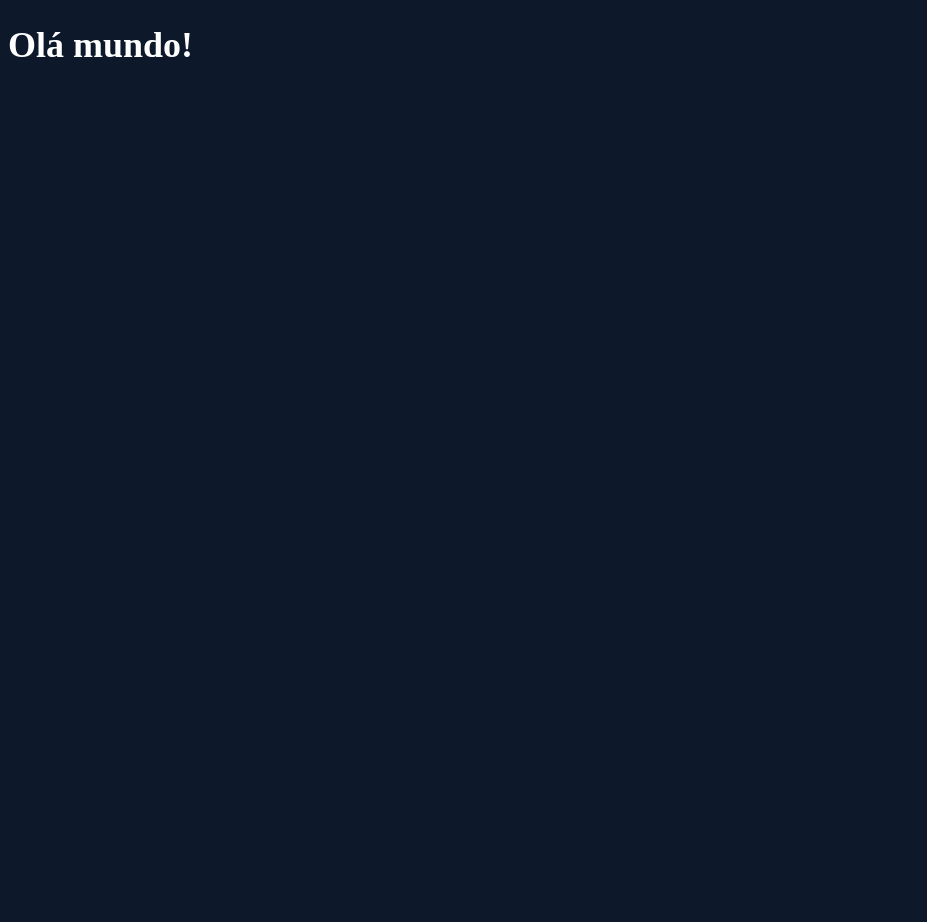
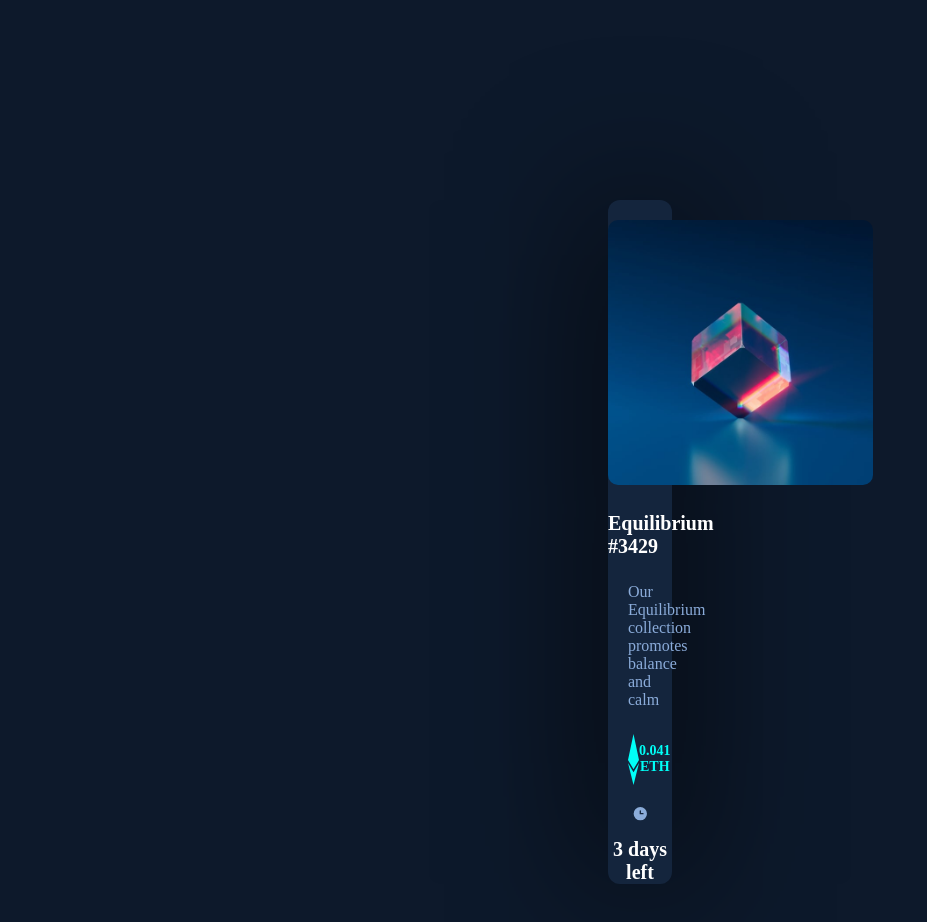
Before and after one commit to izuca/Nft_Card, a plain HTML site: page index.html in a window 1280 px wide. Shown: the whole page, without its empty margins (0-927 px from the left). Before the commit the page ends 800 px from the top, so only its background shows below. Drawn offline with Linux system fonts and the light colour scheme.

Commit message:
Imagens e inicio do layout

```diff
--- a/index.html
+++ b/index.html
@@ -9,6 +9,20 @@
     <link rel ="stylesheet" href="style.css">
 </head>
 <body>
-    <h1>Olá mundo!</h1>
+    <div class="container">
+        <img class="img-cubo"src="img/cubo.jpg" alt="cubo">
+        <h1 class="item-title">Equilibrium #3429</h1>
+        <h2 class="description">Our Equilibrium collection promotes balance and calm</h2>
+
+        <div class="cripto">
+            <img class="diamond" src="img/icon-ethereum.svg" alt="diamond">
+            <h1 class="value">0.041 ETH</h1>
+        </div>
+
+        <div class="date">
+            <img class="relogio" src=img/icon-clock.svg alt="clock">
+            <h1 class="day">3 days left</h1>
+        </div>
+    </div>
 </body>
 </html>
--- a/style.css
+++ b/style.css
@@ -1,6 +1,51 @@
 body {
     background-color: hsl(217, 54%, 11%);
-    font-family: Outfit-VariableFont_wght;
+    font-family: Outfit;
     color: white;
-    font-size: 18px;
+    font-size: 10px;
+    font-weight: 300,400, 600;
 }
+
+.container {
+    text-align: center;
+    background-color: hsl(216, 50%, 16%);
+    margin: 200px 600px 75px 600px;
+    border-radius: 12px;
+    box-shadow: 0px 0px 150px black;
+}
+
+.img-cubo {
+    width:265px;
+    margin:20px 0px 25px 0px;
+    border-radius: 10px;
+}
+
+.item-title {
+    margin: 0px 95px 0px 0px;
+}
+
+.description {
+    font-size: 16px;
+    font-weight: normal;
+    color: hsl(215, 51%, 70%);
+    text-align: left;
+    margin: 25px 25px 25px 20px;
+}
+
+.cripto {
+    color:hsl(178, 100%, 50%);
+    font-size:7px;
+    margin:20px;
+    display: flex;
+    flex-shrink: 0;
+}
+
+
+.diamond{
+    margin: 0px 0px 0px 0px;
+
+}
+
+.value {
+    margin-bottom: 10px;
+}
```
Also changed, not shown: img/cubo.jpg (added), img/favicon-32x32.png (added), img/icon-clock.svg (added), img/icon-ethereum.svg (added), img/icon-view.svg (added), img/image-avatar.png (added).
